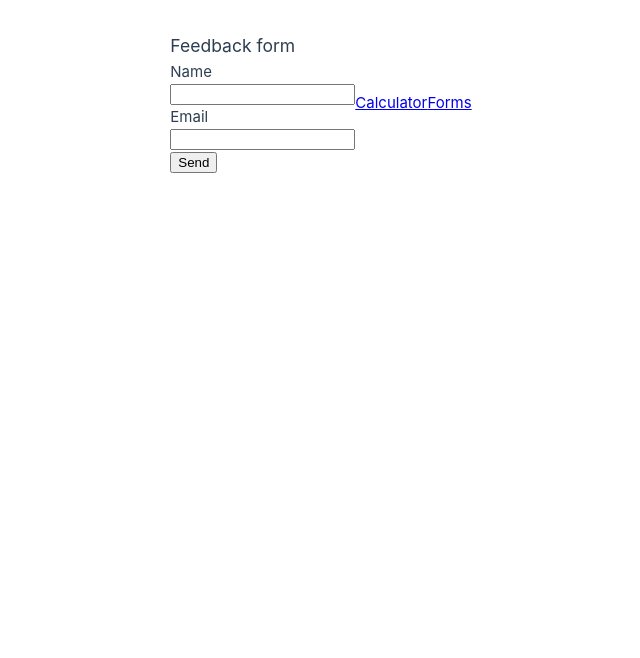
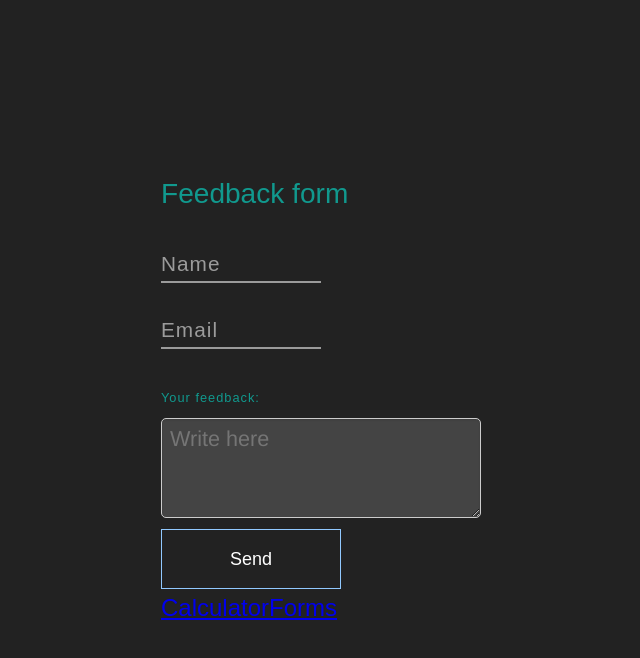
Before and after one commit to ViktorGrev/IDATT2105_Fullstack, a Vue app in the folder task1/: page /about in a window 1280 px wide. Shown: the top 658 px of the page, without its empty margins (319-959 px from the left). Built offline with nearby package versions, Linux system fonts and the light colour scheme.

Commit message:
Adding validation and state saving

```diff
--- a/task1/src/components/CustomForm.vue
+++ b/task1/src/components/CustomForm.vue
@@ -1,17 +1,140 @@
 <template>
-    <form>
-        <h3> {{ title }} </h3>
-        <FormInput fieldName="Name" type="text"></FormInput>
-        <FormInput fieldName="Email" type="email"></FormInput>
-        <button>Send</button>
+  <div id="formFrame">
+    <form @submit.prevent="submitForm">
+      <h3 id="title">{{ title }}</h3>
+      <FormInput v-model="name" fieldName="Name" type="text"></FormInput>
+      <FormInput v-model="email" fieldName="Email" type="text"></FormInput>
+      <br>
+      <label for="feedback">Your feedback:</label>
+      <textarea v-model="message" placeholder="Write here" rows="5" name="comment[text]" id="comment_text" cols="33" required></textarea>
+      <button type="submit" class="btn" :disabled="!isFormValid">
+        <span>Send</span>
+      </button>
     </form>
+    <nav>
+      <RouterLink to="/">Calculator</RouterLink>
+      <RouterLink to="/about">Forms</RouterLink>
+    </nav>
+  </div>
 </template>
 
 <script setup lang="ts">
-import { defineProps } from 'vue';
+import { ref, watch, computed } from 'vue';
+import { useFormStore } from '@/stores/counter'; // Oppdater denne stien etter behov
 import FormInput from '@/components/FormInput.vue';
 
+// Definerer props for komponenten
 const props = defineProps<{
   title: string;
 }>();
+
+// Bruker useFormStore for å hente og sette tilstand
+const store = useFormStore();
+
+// Lokale ref-er som er bundet til input-feltene og initialiseres med verdier fra butikken
+const name = ref(store.name);
+const email = ref(store.email);
+const message = ref('');
+
+// Se på endringer i navn og e-post og oppdater butikken tilsvarende
+watch(name, (newName) => {
+  store.setName(newName);
+});
+
+watch(email, (newEmail) => {
+  store.setEmail(newEmail);
+});
+
+// Valideringslogikk
+const isFormValid = computed(() => {
+  return name.value.trim() !== '' && email.value.trim() !== '' && message.value.trim() !== '';
+});
+
+// Form submit handling
+const submitForm = () => {
+  if (isFormValid.value) {
+    // Her kan du implementere logikk for å faktisk sende formdata til en server eller lignende
+    console.log('Form submitted with:', { name: name.value, email: email.value, message: message.value });
+    // Nullstiller skjemaet (valgfritt)
+    message.value = '';
+  } else {
+    console.log('Form not submitted - validation failed');
+  }
+};
 </script>
+
+<style>
+#formFrame {
+  width: 400px;
+  padding: 40px;
+  border-radius: 50px;
+  color: #11998e;
+}
+
+label {
+  font-size: 0.8rem;
+  letter-spacing: 1px;
+}
+
+textarea {
+  padding: 10px;
+  max-width: 100%;
+  line-height: 1.5;
+  border-radius: 5px;
+  border: 1px solid #ccc;
+  box-shadow: 1px 1px 1px #999;
+}
+
+label {
+  display: block;
+  margin-bottom: 10px;
+}
+
+textarea {
+  width: 500px;
+  height: 100px;
+  -moz-border-bottom-colors: none;
+  -moz-border-left-colors: none;
+  -moz-border-right-colors: none;
+  -moz-border-top-colors: none;
+  background: none repeat scroll 0 0 rgba(255, 255, 255, 0.151);
+  box-shadow: 0 1px 2px rgba(0, 0, 0, 0.12) inset;
+  color: #555555;
+  font-family: "Helvetica Neue",Helvetica,Arial,sans-serif;
+  font-size: 0.9em;
+  line-height: 1.4em;
+  padding: 5px 8px;
+  transition: background-color 0.2s ease 0s;
+}
+
+
+textarea:focus {
+    background: none repeat scroll 0 0 #FFFFFF;
+    outline-width: 0;
+}
+
+.btn {
+  width: 180px;
+  height: 60px;
+  cursor: pointer;
+  background: transparent;
+  border: 1px solid #91C9FF;
+  outline: none;
+  transition: 1s ease-in-out;
+}
+
+.btn:hover {
+  transition: 1s ease-in-out;
+  background: #4F95DA;
+}
+
+.btn:hover svg {
+  stroke-dashoffset: -480;
+}
+
+.btn span {
+  color: white;
+  font-size: 18px;
+  font-weight: 100;
+}
+</style>
--- a/task1/src/components/FormInput.vue
+++ b/task1/src/components/FormInput.vue
@@ -1,23 +1,106 @@
 <template>
-    <div class="InputHolder">
-        <label> {{ fieldName }}</label>
-        <input type="{{ type }}">
-    </div>
+
+<div class="form__group field">
+    <!-- Bind the input's value to the prop and emit an update on change -->
+    <input :type="type" class="form__field" :placeholder="fieldName" :name="fieldName.toLowerCase()" :id="fieldName.toLowerCase()" v-model="inputValue" @input="onInput" required />
+
+    <label :for="fieldName.toLowerCase()" class="form__label">{{ fieldName }}</label>
+  </div>
 </template>
 
 <script setup lang="ts">
-import { defineProps } from 'vue';
+import { defineProps, ref, watch } from 'vue';
 
 const props = defineProps<{
   fieldName: string;
-  type: string
+  type: string;
+  modelValue: string; // Accept the v-model value
 }>();
+
+// Internal state for the input value
+const inputValue = ref(props.modelValue);
+
+// Emit update event to the parent component
+const emit = defineEmits(['update:modelValue']);
+
+const onInput = ($event: Event) => {
+  const target = $event.target as HTMLInputElement; // Cast to HTMLInputElement
+  updateValue(target.value);
+};
+
+const updateValue = (value: string) => {
+  emit('update:modelValue', value);
+};
+
+// Ensure the internal state is updated if the prop changes
+watch(() => props.modelValue, (newValue) => {
+  inputValue.value = newValue;
+});
 </script>
 
 <style>
-    .InputHolder {
-        display: flex;
-        flex-direction: column;
+.form__group {
+    position: relative;
+    padding: 15px 0 0;
+    margin-top: 10px;
+    width: 50%;
+}
 
+.form__field {
+    font-family: inherit;
+    width: 100%;
+    border: 0;
+    border-bottom: 2px solid #9b9b9b;
+    outline: 0;
+    font-size: 1.3rem;
+    color: #fff;
+    padding: 7px 0;
+    background: transparent;
+    transition: border-color 0.2s;
+
+    &::placeholder {
+        color: transparent;
     }
-</style>
+
+    &:placeholder-shown~.form__label {
+        font-size: 1.3rem;
+        cursor: text;
+        top: 20px;
+    }
+}
+
+.form__label {
+    position: absolute;
+    top: 0;
+    display: block;
+    transition: 0.2s;
+    font-size: 1rem;
+    color: #9b9b9b;
+}
+
+.form__field:focus {
+    ~.form__label {
+        position: absolute;
+        top: 0;
+        display: block;
+        transition: 0.2s;
+        font-size: 1rem;
+        color: #11998e;
+        font-weight: 700;
+    }
+
+    padding-bottom: 6px;
+    font-weight: 700;
+    border-width: 3px;
+    border-image: linear-gradient(to right, #11998e, #38ef7d);
+    border-image-slice: 1;
+}
+
+/* reset input */
+.form__field {
+
+    &:required,
+    &:invalid {
+        box-shadow: none;
+    }
+}</style>
--- a/task1/src/components/icons/IconCommunity.vue
+++ b/task1/src/components/icons/IconCommunity.vue
@@ -1,7 +1,5 @@
 <template>
   <svg xmlns="http://www.w3.org/2000/svg" width="20" height="20" fill="currentColor">
-    <path
-      d="M15 4a1 1 0 1 0 0 2V4zm0 11v-1a1 1 0 0 0-1 1h1zm0 4l-.707.707A1 1 0 0 0 16 19h-1zm-4-4l.707-.707A1 1 0 0 0 11 14v1zm-4.707-1.293a1 1 0 0 0-1.414 1.414l1.414-1.414zm-.707.707l-.707-.707.707.707zM9 11v-1a1 1 0 0 0-.707.293L9 11zm-4 0h1a1 1 0 0 0-1-1v1zm0 4H4a1 1 0 0 0 1.707.707L5 15zm10-9h2V4h-2v2zm2 0a1 1 0 0 1 1 1h2a3 3 0 0 0-3-3v2zm1 1v6h2V7h-2zm0 6a1 1 0 0 1-1 1v2a3 3 0 0 0 3-3h-2zm-1 1h-2v2h2v-2zm-3 1v4h2v-4h-2zm1.707 3.293l-4-4-1.414 1.414 4 4 1.414-1.414zM11 14H7v2h4v-2zm-4 0c-.276 0-.525-.111-.707-.293l-1.414 1.414C5.42 15.663 6.172 16 7 16v-2zm-.707 1.121l3.414-3.414-1.414-1.414-3.414 3.414 1.414 1.414zM9 12h4v-2H9v2zm4 0a3 3 0 0 0 3-3h-2a1 1 0 0 1-1 1v2zm3-3V3h-2v6h2zm0-6a3 3 0 0 0-3-3v2a1 1 0 0 1 1 1h2zm-3-3H3v2h10V0zM3 0a3 3 0 0 0-3 3h2a1 1 0 0 1 1-1V0zM0 3v6h2V3H0zm0 6a3 3 0 0 0 3 3v-2a1 1 0 0 1-1-1H0zm3 3h2v-2H3v2zm1-1v4h2v-4H4zm1.707 4.707l.586-.586-1.414-1.414-.586.586 1.414 1.414z"
-    />
+    <path d="M15 4a1 1 0 1 0 0 2V4zm0 11v-1a1 1 0 0 0-1 1h1zm0 4l-.707.707A1 1 0 0 0 16 19h-1zm-4-4l.707-.707A1 1 0 0 0 11 14v1zm-4.707-1.293a1 1 0 0 0-1.414 1.414l1.414-1.414zm-.707.707l-.707-.707.707.707zM9 11v-1a1 1 0 0 0-.707.293L9 11zm-4 0h1a1 1 0 0 0-1-1v1zm0 4H4a1 1 0 0 0 1.707.707L5 15zm10-9h2V4h-2v2zm2 0a1 1 0 0 1 1 1h2a3 3 0 0 0-3-3v2zm1 1v6h2V7h-2zm0 6a1 1 0 0 1-1 1v2a3 3 0 0 0 3-3h-2zm-1 1h-2v2h2v-2zm-3 1v4h2v-4h-2zm1.707 3.293l-4-4-1.414 1.414 4 4 1.414-1.414zM11 14H7v2h4v-2zm-4 0c-.276 0-.525-.111-.707-.293l-1.414 1.414C5.42 15.663 6.172 16 7 16v-2zm-.707 1.121l3.414-3.414-1.414-1.414-3.414 3.414 1.414 1.414zM9 12h4v-2H9v2zm4 0a3 3 0 0 0 3-3h-2a1 1 0 0 1-1 1v2zm3-3V3h-2v6h2zm0-6a3 3 0 0 0-3-3v2a1 1 0 0 1 1 1h2zm-3-3H3v2h10V0zM3 0a3 3 0 0 0-3 3h2a1 1 0 0 1 1-1V0zM0 3v6h2V3H0zm0 6a3 3 0 0 0 3 3v-2a1 1 0 0 1-1-1H0zm3 3h2v-2H3v2zm1-1v4h2v-4H4zm1.707 4.707l.586-.586-1.414-1.414-.586.586 1.414 1.414z"/>
   </svg>
 </template>
--- a/task1/src/stores/counter.ts
+++ b/task1/src/stores/counter.ts
@@ -1,12 +1,17 @@
-import { ref, computed } from 'vue'
-import { defineStore } from 'pinia'
+import { ref } from 'vue';
+import { defineStore } from 'pinia';
 
-export const useCounterStore = defineStore('counter', () => {
-  const count = ref(0)
-  const doubleCount = computed(() => count.value * 2)
-  function increment() {
-    count.value++
+export const useFormStore = defineStore('form', () => {
+  const name = ref('');
+  const email = ref('');
+
+  function setName(newName: string) {
+    name.value = newName;
   }
 
-  return { count, doubleCount, increment }
-})
+  function setEmail(newEmail: string) {
+    email.value = newEmail;
+  }
+
+  return { name, email, setName, setEmail };
+});
--- a/task1/src/views/AboutView.vue
+++ b/task1/src/views/AboutView.vue
@@ -3,10 +3,6 @@
 
     <CustomForm title="Feedback form"></CustomForm>
 
-    <nav>
-        <RouterLink to="/">Calculator</RouterLink>
-        <RouterLink to="/about">Forms</RouterLink>
-    </nav>
   </div>
 </template>
 
@@ -15,11 +11,14 @@
 </script>
 
 <style>
-  .about {
-    display: flex;
-    align-items: center;
-    justify-content: center;
-    height: 100%;
-    width: 100%;
+  body {
+    font-family: 'Poppins', sans-serif;
+  display: flex;
+  flex-direction: column;
+  justify-content: center;
+  align-items: center;
+  min-height: 100vh;
+  font-size: 1.5rem;
+  background-color:#222222;
   }
 </style>
```
